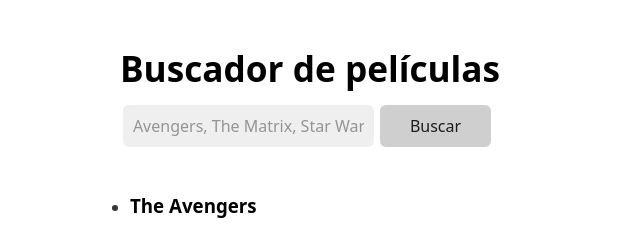
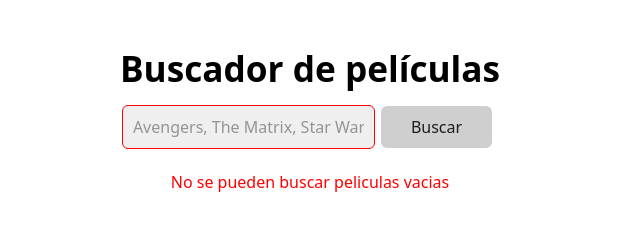
Before and after one commit to johnsi15/buscador-peliculas, a React (Vite) app: page / in a window 1280 px wide. Shown: the top 238 px of the page, without its empty margins (330-970 px from the left). Built offline with nearby package versions, Linux system fonts and the light colour scheme.

Commit message:
add hook useSearch

```diff
--- a/src/App.tsx
+++ b/src/App.tsx
@@ -1,12 +1,40 @@
-import { FormEventHandler, useState, ChangeEventHandler } from 'react'
+import { FormEventHandler, useState, ChangeEventHandler, useEffect } from 'react'
 import { Movies } from './components/Movies'
 import { useMovies } from './hooks/useMovies'
 import './App.css'
 
+function useSearch() {
+  const [search, updateSearch] = useState('') // Forma controlada
+  const [error, setError] = useState<null | string>(null)
+
+  useEffect(() => {
+    if (search.startsWith(' ')) return
+    updateSearch(search)
+
+    if (search === '') {
+      setError('No se pueden buscar peliculas vacias')
+      return
+    }
+
+    if (search.match(/^\d+$/)) {
+      setError('No se pueden buscar peliculas con un numero')
+      return
+    }
+
+    if (search.length < 3) {
+      setError('La busqueda debe tener al menos 3 caracteres')
+      return
+    }
+
+    setError(null)
+  }, [search])
+
+  return { search, updateSearch, error }
+}
+
 function App() {
   const { movies } = useMovies()
-  const [query, setQuery] = useState('') // Forma controlada
-  const [error, setError] = useState<null | string>(null)
+  const { search, updateSearch, error } = useSearch()
 
   const handleSubmit: FormEventHandler<HTMLFormElement> = event => {
     event.preventDefault()
@@ -14,32 +42,13 @@ function App() {
     // const fields = Object.fromEntries(new FormData(event.currentTarget)) // Forma NO controlada
     // console.log(fields)
 
-    console.log({ query })
+    console.log({ search })
   }
 
   const handleChange: ChangeEventHandler<HTMLInputElement> = event => {
     const { value } = event.target
 
-    if (value.startsWith(' ')) return
-
-    setQuery(value)
-
-    if (value === '') {
-      setError('No se pueden buscar peliculas vacias')
-      return
-    }
-
-    if (value.match(/^\d+$/)) {
-      setError('No se pueden buscar peliculas con un numero')
-      return
-    }
-
-    if (value.length < 3) {
-      setError('La busqueda debe tener al menos 3 caracteres')
-      return
-    }
-
-    setError(null)
+    updateSearch(value)
   }
 
   return (
@@ -50,7 +59,7 @@ function App() {
           <input
             style={{ border: error ? '1px solid red' : 'none' }}
             onChange={handleChange}
-            value={query}
+            value={search}
             type='text'
             name='query'
             placeholder='Avengers, The Matrix, Star Wars...'
```
